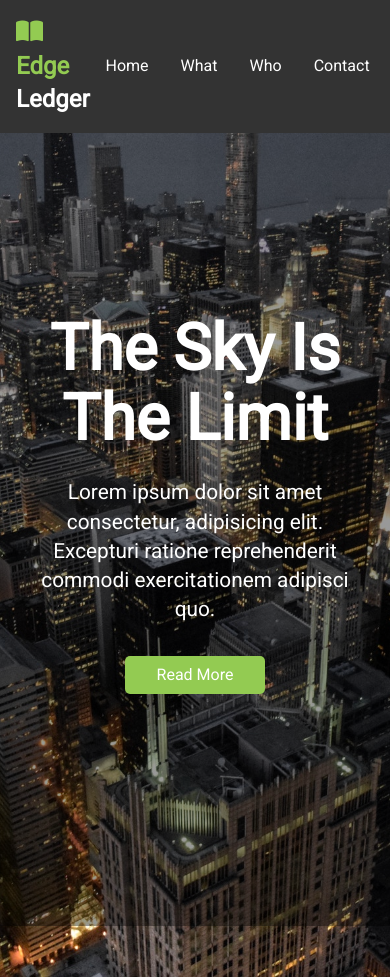
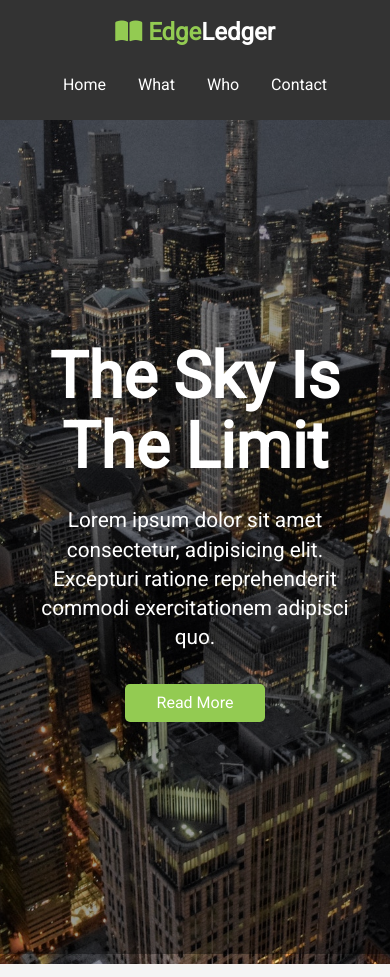
Before and after one commit to tiranorod/Edge-Ledger-Website, a plain HTML site: page index.html in a window 390 px wide. Shown: the top 977 px of the page. Drawn offline with nearby package versions, Linux system fonts and the light colour scheme; some packages are replaced by stand-ins of ours.

Commit message:
Created the mobile and widescreen styles and corrected the sticky menu background fading so that it would become solid again when I scrolled back up

```diff
--- a/css/mobile.css
+++ b/css/mobile.css
@@ -0,0 +1,36 @@
+#what .items {
+  display: block;
+  padding: 1rem;
+}
+
+#what .items .item {
+  display: flex;
+  align-items: center;
+  flex-direction: column;
+}
+
+#what .items .item i {
+  margin-right: 1.3rem;
+}
+
+/* Smartphones */
+@media(max-width: 500px) {
+  #navbar {
+    flex-direction: column;
+    align-items: center;
+  }
+
+  #navbar .logo {
+    margin-bottom: 1rem;
+    text-align: center;
+  }
+
+  #navbar ul {
+    padding: 0.5rem;
+  }
+
+  #showcase .showcase-content {
+    top: 110px;
+  }
+
+}
--- a/css/style.css
+++ b/css/style.css
@@ -4,9 +4,14 @@
  padding: 0;
 }
 
+html {
+  font-size: 16px;
+}
+
 body {
   font-family: 'Roboto', sans-serif;
   line-height: 1.4;
+
 }
 
 a {
@@ -152,7 +157,7 @@ p {
   padding: 0 2rem;
   /* Overlay */
   position: absolute;
-  top: 82px;
+  top: 65px;
   left: 0;
   right: 0;
   bottom: 0;
--- a/css/widescreen.css
+++ b/css/widescreen.css
@@ -0,0 +1,15 @@
+/* Align items in  Section What to left when screen is big*/
+/* #what .items .item {
+  display: flex;
+  text-align: left;
+  align-items: center;
+}
+
+#what .items .item i {
+  margin-right: 1.3rem;
+  margin-bottom: 0;
+} */
+
+#contact .map {
+  flex: 2;
+}
--- a/index.html
+++ b/index.html
@@ -8,18 +8,18 @@
   <title>EdgeLedger Financial | Accounting & Investment</title>
   <script src="https://kit.fontawesome.com/d89b79d8ff.js"></script>
   <link rel="stylesheet" href="https://fonts.googleapis.com/css?family=Roboto&display=swap">
+  <link rel="stylesheet" href="css/style.css">
   <link rel="stylesheet" href="css/mobile.css" media="screen and (max-width: 768px)">
   <link rel="stylesheet" href="css/widescreen.css" media="screen and (min-width: 1100px)">
-  <link rel="stylesheet" href="css/style.css">
 </head>
 
 <body id="home">
+
   <!-- Navbar -->
   <nav id="navbar">
     <h1 class="logo">
       <span class="text-primary">
-        <i class="fas fa-book-open"></i> Edge
-      </span>Ledger
+        <i class="fas fa-book-open"></i> Edge</span>Ledger
     </h1>
     <ul class="nav-menu">
       <li class="nav-btn-li"><a href="#home" class="nav-btn">Home</a></li>
@@ -28,6 +28,7 @@
       <li class="nav-btn-li"><a href="#contact" class="nav-btn">Contact</a></li>
     </ul>
   </nav>
+
   <!-- Header: Showcase -->
   <header id="showcase">
     <div class="showcase-content">
@@ -44,7 +45,7 @@
 
   <!-- Section: What We Do  -->
   <section id="what" class="bg-light py-1">
-    <div class="container">
+    <!-- <div class="container"> -->
       <h2 class="m-heading text-center">
         <span class="text-primary">What</span> We Do
       </h2>
@@ -71,7 +72,7 @@
           </div>
         </div>
       </div>
-    </div>
+    <!-- </div> -->
   </section>
 
   <!-- Section: Who We Are -->
--- a/js/main.js
+++ b/js/main.js
@@ -1,10 +1,10 @@
 //Initialize and add the map
 function initMap() {
   // Your Location stored in a const binding
-  const loc = {lat: 46.1066, lng: -64.8296};
+  const loc = { lat: 46.1066, lng: -64.8296 };
 
   //Center map on location chosen
-  const map = new google.maps.Map(document.querySelector('.map')
+  const map = new google.maps.Map(document.querySelector( '.map' )
   , {
     center: loc,
     zoom: 14
@@ -14,16 +14,25 @@ function initMap() {
   const marker = new google.maps.Marker( { position: loc, map: map } );
 }
 
+//Sticky Menu Background Fading
+window.addEventListener( 'scroll', function() {
+  if ( window.scrollY > 150 ) {
+    document.querySelector( '#navbar' ).style.opacity = 0.9;
+  } else {
+    document.querySelector( '#navbar' ).style.opacity = 1;
+  }
+});
+
 //Smooth Scrolling using jQuery
-$('#navbar a, .btn').on('click', function(event){
+$( '#navbar a, .btn' ).on( 'click', function(event){
   if (this.hash !== '') {
     event.preventDefault();
 
     const hash = this.hash;
 
-    $('html, body').animate(
+    $( 'html, body' ).animate(
       {
-        scrollTop: $(hash).offset().top - 82
+        scrollTop: $( hash ).offset().top - 82
       },
       1000
     );
```
